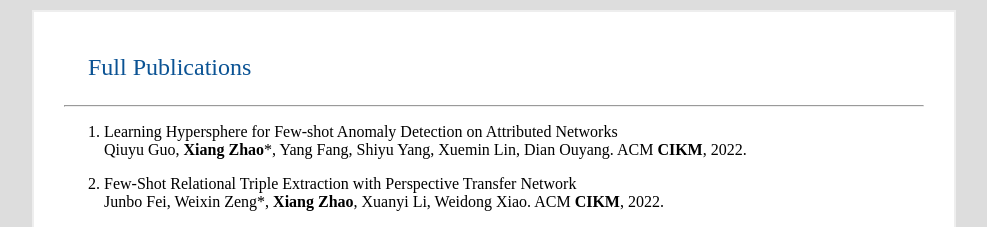
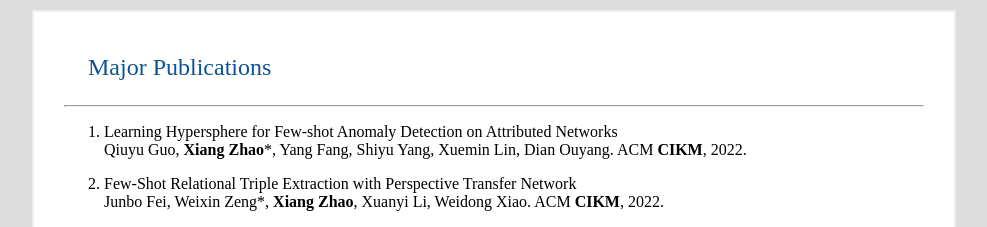
Before and after one commit to xiangz-nudt/xiangz-nudt.github.io, a Jekyll site: the page fulllist.html, which Jekyll copies as it is, in a window 1280 px wide and 900 px high. Shown: the top 227 px of the window, without its empty margins (146-1133 px from the left). Built offline with Jekyll 4.4.1, drawn with Linux system fonts in a browser that asks for light colours.

Commit message:
Update fulllist.html

```diff
--- a/fulllist.html
+++ b/fulllist.html
@@ -15,7 +15,7 @@
   <div style="width:920px;background:#ffffff;margin:10px auto;border:2px solid #eeeeee">
   <div style="width:860px;margin:0px auto">
   <br/>
-  <p style="color:#0b5394;font-size:x-large">&ensp;&ensp;Full Publications</p>
+  <p style="color:#0b5394;font-size:x-large">&ensp;&ensp;Major Publications</p>
   <hr/>
   <ol type="1" start="1">
 <li><p>Learning Hypersphere for Few-shot Anomaly Detection on Attributed Networks<br/>Qiuyu Guo, <b>Xiang Zhao</b>*, Yang Fang, Shiyu Yang, Xuemin Lin, Dian Ouyang. ACM <b>CIKM</b>, 2022.</p></li>
@@ -130,7 +130,7 @@ Graphs</a><br/>Xi Wang, Qianzhen Zhang, <a href="http://www.greenorbs.org/people
 
     <li><p><a href="https://sites.google.com/site/xzhaounsw/SIGMOD2013-CTrace.pdf?attredirects=0">CTrace: Semantic Comparison of Multi-Granularity Process Traces</a>[<a href="https://doi.org/10.1016/j.knosys.2013.07.009" target="_blank">extended version</a>]<br />    <a href="http://www.ict.csiro.au/staff/q.liu/" target="_blank">Qing Liu</a>, <a href="http://www.ict.csiro.au/staff/kerry.taylor/" target="_blank">Kerry Taylor</a>, <b>Xiang Zhao</b>, <a href="http://www.ict.csiro.au/staff/geoffrey.squire/" target="_blank">Geoffrey Squire</a>, <a href="http://www.cse.unsw.edu.au/~lxue/" target="_blank">Xuemin Lin</a>, <a href="http://www.ict.csiro.au/staff/corne.kloppers/" target="_blank">Corne Kloppers</a>, Richard Miller. ACM <b>SIGMOD</b> Conference, 2013 (Demo).</p></li>
 
-    <li><p> <a href="http://dx.doi.org/10.1007/s00778-013-0306-1" target="_blank"><b>Efficient Processing of Graph Similarity Queries with Edit Distance Constraints</a><br /><b>Xiang Zhao</b>*, <a href="https://sites.google.com/site/chuanxiao1983/" target="_blank">Chuan Xiao</a>, <a href="http://www.cse.unsw.edu.au/~lxue/" target="_blank">Xuemin Lin</a>, <a href="http://www.cse.unsw.edu.au/~weiw/" target="_blank">Wei Wang</a>, <a href="http://www.db.ss.is.nagoya-u.ac.jp/~ishikawa/" target="_blank">Yoshiharu Ishikawa</a>. <i><b>VLDB J.</b></i>, 2013, 22(6): 727-752.</p></li>
+    <li><p> <a href="http://dx.doi.org/10.1007/s00778-013-0306-1" target="_blank">Efficient Processing of Graph Similarity Queries with Edit Distance Constraints</a><br /><b>Xiang Zhao</b>*, <a href="https://sites.google.com/site/chuanxiao1983/" target="_blank">Chuan Xiao</a>, <a href="http://www.cse.unsw.edu.au/~lxue/" target="_blank">Xuemin Lin</a>, <a href="http://www.cse.unsw.edu.au/~weiw/" target="_blank">Wei Wang</a>, <a href="http://www.db.ss.is.nagoya-u.ac.jp/~ishikawa/" target="_blank">Yoshiharu Ishikawa</a>. <i><b>VLDB J.</b></i>, 2013, 22(6): 727-752.</p></li>
 
     <li><p><a href="https://sites.google.com/site/xzhaounsw/DASFAA2013_SsSearch.pdf?attredirects=0" >On Efficient Graph Substructure Selection</a> [<a href="https://sites.google.com/site/xzhaounsw/DASFAA2013_Talk.pptx?attredirects=0">slides</a>]<br /><b>Xiang Zhao</b>, Haichuan Shang, <a href="http://www.cse.unsw.edu.au/~zhangw/" target="_blank">Wenjie Zhang</a>, <a href="http://www.cse.unsw.edu.au/~lxue/" target="_blank">Xuemin Lin</a>, Weidong Xiao. <b>DASFAA</b>, 2013.</p></li>
 
```
